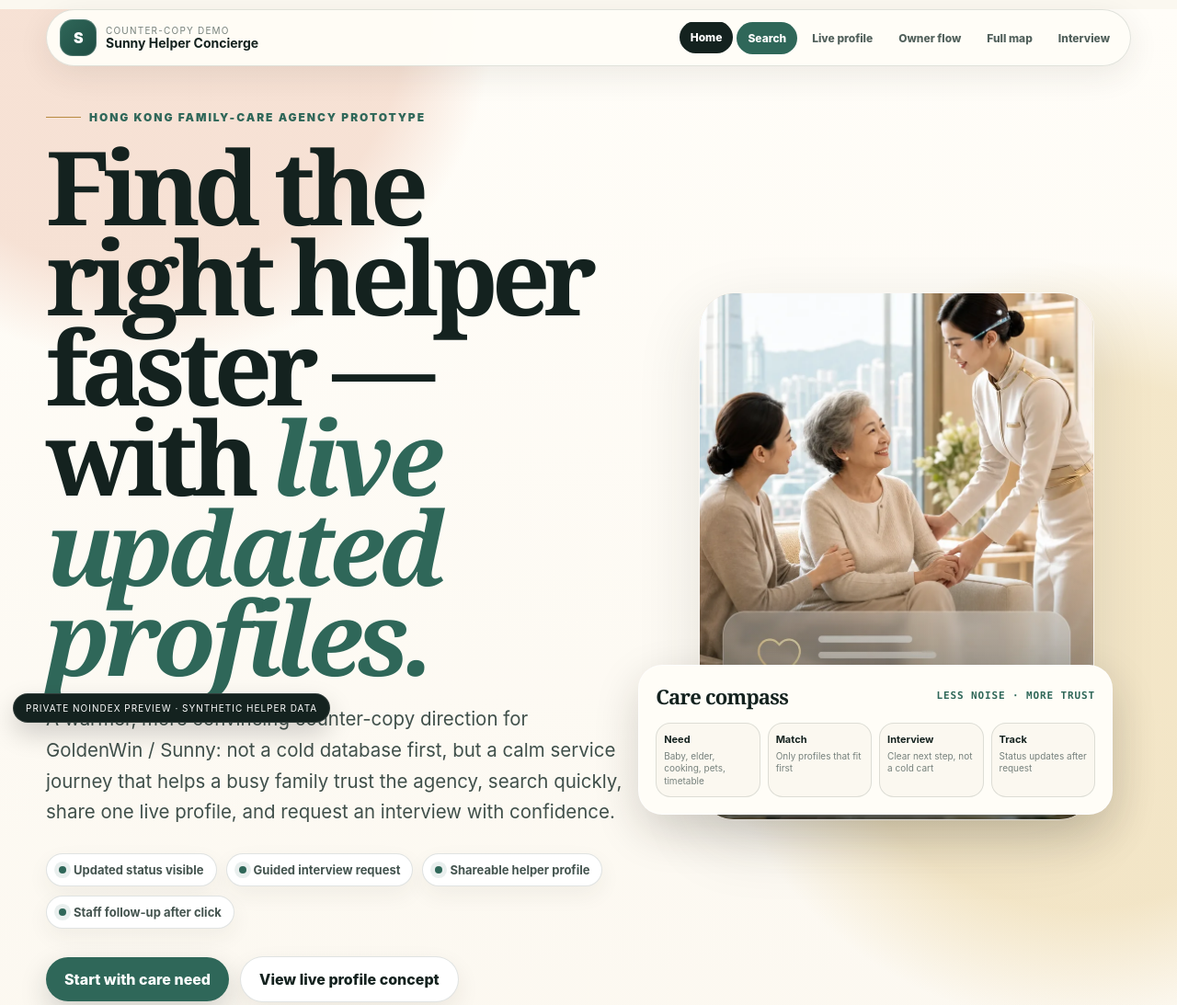
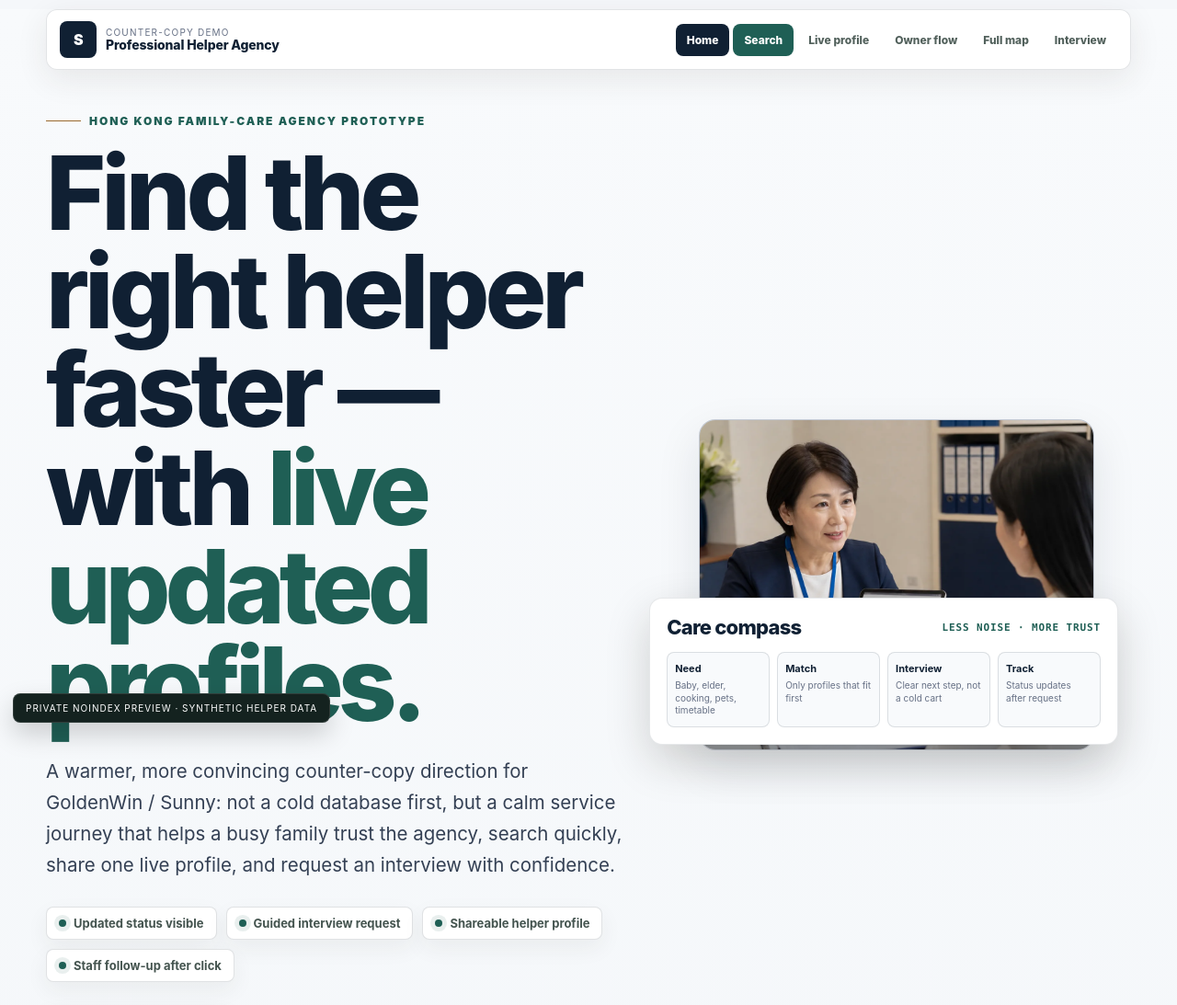
Before and after one commit to garettwong/site-lab-472e3fb9, a plain HTML site: page preview-RalstA6VgG32cRnj/index.html in a window 1280 px wide. Shown: the top 1093 px of the page at 92% size. Drawn offline with Linux system fonts and the light colour scheme.

Commit message:
feat: professionalize maid agency preview visuals

```diff
--- a/preview-RalstA6VgG32cRnj/index.html
+++ b/preview-RalstA6VgG32cRnj/index.html
@@ -5,7 +5,7 @@
 <meta name="viewport" content="width=device-width,initial-scale=1,viewport-fit=cover">
 <meta name="robots" content="noindex,nofollow,noarchive">
 <meta name="description" content="Private noindex counter-copy prototype for a premium Hong Kong helper agency journey. Synthetic data only.">
-<title>Sunny Helper Concierge — Private Counter-Copy Preview</title>
+<title>Professional Helper Agency — Private Counter-Copy Preview</title>
 <style>
 :root{
   --porcelain:#fbf8f0;
@@ -128,6 +128,45 @@ h2{font-family:var(--display);font-size:clamp(2rem,4.8vw,4.45rem);line-height:.9
   .privacy{left:10px;right:10px;text-align:center;padding:8px 10px}.section{padding:58px 0;scroll-margin-top:138px}h1{font-size:clamp(3rem,16vw,4.9rem)}.lead{font-size:1rem}.hero-proof{gap:8px}.proof-pill{font-size:12px;padding:8px 10px}.trust-grid,.helper-list,.need-grid,.profile-facts,.map-grid{grid-template-columns:1fr}.compass-line{grid-template-columns:1fr 1fr}.photo-frame{border-radius:30px}.helper-art{height:132px}.card-actions{grid-template-columns:1fr}.cta .btn{width:100%}.cta-band,.journey{border-radius:30px}.route-card{min-height:auto}.fineprint{padding-bottom:110px}
 }
 @media (prefers-reduced-motion:reduce){*{scroll-behavior:auto!important;transition:none!important;animation:none!important}.reveal{opacity:1;transform:none}}
+
+
+/* Professional correction pass — 2026-07-06
+   Purpose: remove playful/fast-food feel; make it more HK employment-agency, document-led, and credible. */
+:root{
+  --porcelain:#f5f7fa;
+  --paper:#ffffff;
+  --linen:#e5e7eb;
+  --ink:#102033;
+  --soft-ink:#344054;
+  --muted:#667085;
+  --jade:#1f5f55;
+  --jade-2:#173f3a;
+  --gold:#9b6b2f;
+  --gold-2:#c8a061;
+  --blush:#e8edf2;
+  --mist:#eef3f2;
+  --line:rgba(16,32,51,.13);
+  --shadow:0 18px 48px rgba(16,32,51,.10);
+  --tight-shadow:0 10px 28px rgba(16,32,51,.10);
+  --radius:14px;
+  --radius-sm:8px;
+}
+body{background:linear-gradient(180deg,#f8fafc 0%,#eef2f6 55%,#f8fafc 100%)}
+.topbar{border-radius:12px;padding:12px 14px;background:rgba(255,255,255,.96);border-color:rgba(16,32,51,.12)}
+.mark{border-radius:8px;background:#102033;box-shadow:none}.brand small{color:#667085}.brand b{font-weight:850;letter-spacing:-.01em}
+.nav a,.nav a.primary,.nav a:hover,.nav a.active{border-radius:8px;transform:none}.nav a.primary{background:#1f5f55}.nav a:hover,.nav a.active{background:#102033}
+h1{font-family:var(--body);font-weight:850;line-height:.96;letter-spacing:-.045em}h1 em{font-style:normal;color:#1f5f55}.lead{max-width:720px;color:#344054}
+.privacy,.proof-pill,.btn,.chip,.status{border-radius:8px}.btn{box-shadow:0 10px 24px rgba(16,32,51,.16)}.btn:hover{transform:none}.btn.light{box-shadow:none}
+.photo-frame{border-radius:18px;background:#d9dee7;border-color:rgba(16,32,51,.12)}.photo-frame img{aspect-ratio:4/3.35;object-position:center}.photo-frame:after{background:linear-gradient(180deg,rgba(16,32,51,0) 58%,rgba(16,32,51,.42) 100%)}
+.compass-card{border-radius:14px;left:-14px;right:14px;background:#fff;border-color:rgba(16,32,51,.10)}.compass-line div{border-radius:8px;background:#f8fafc}.compass-top strong{font-family:var(--body);font-weight:850}
+.section-head{align-items:start}.kicker{color:#9b6b2f}h2{font-family:var(--body);font-weight:850;letter-spacing:-.035em;line-height:1.02}
+.trust-card,.panel,.helper-card,.field,.admin-card,.profile-sheet,.route-card,.search-console,.journey,.cta-band,.contact-card{border-radius:14px;box-shadow:0 10px 26px rgba(16,32,51,.07)}
+.icon{border-radius:8px;background:#edf4f3}.journey{background:linear-gradient(135deg,#102033,#1f5f55)}.step{border-radius:10px}.step span,.num{border-radius:8px}.field{border-radius:8px;background:#f8fafc}.mini-note{border-radius:8px;background:#f6f3ed}.route-card{border-radius:10px}.route-card.highlight{background:#102033}
+.helper-card{overflow:hidden;background:#fff;border-color:rgba(16,32,51,.12)}.helper-card:hover{transform:none;box-shadow:0 14px 34px rgba(16,32,51,.11)}
+.helper-art{height:214px;margin:0;background:#eef2f6;border-radius:0;position:relative;overflow:hidden}.helper-art:before,.helper-art:after{display:none!important}.helper-photo{width:100%;height:100%;object-fit:cover;object-position:center 18%;display:block}.helper-body{padding:18px 18px 20px}.updated{color:#475467}.tags span{background:#f2f4f7;border-color:#eaecf0;color:#344054;border-radius:6px}.card-actions{grid-template-columns:1fr 1fr}.profile-sheet{background:#fff}.fact{border-radius:8px}.timeline-step .panel{border-radius:10px}.admin-row{border-radius:10px}
+.cta-band{border-radius:16px}.fineprint{color:#667085}
+@media (max-width:620px){.photo-frame,.journey,.cta-band{border-radius:14px}.compass-card{margin:-24px 10px 0}.helper-art{height:230px}.topbar{border-radius:10px}}
+
 </style>
 </head>
 <body data-feature="live-updated-profiles guided-interviews helper-self-update shareable-helper-detail premium-concierge-search">
@@ -136,7 +175,7 @@ h2{font-family:var(--display);font-size:clamp(2rem,4.8vw,4.45rem);line-height:.9
 <header class="shell topbar" aria-label="Preview navigation">
   <a class="brand" href="#/home" aria-label="Sunny Helper Concierge home">
     <span class="mark">S</span>
-    <span><small>Counter-copy demo</small><b>Sunny Helper Concierge</b></span>
+    <span><small>Counter-copy demo</small><b>Professional Helper Agency</b></span>
   </a>
   <nav class="nav" id="nav" aria-label="Sections">
     <a href="#/home" data-route="home">Home</a>
@@ -166,7 +205,7 @@ h2{font-family:var(--display);font-size:clamp(2rem,4.8vw,4.45rem);line-height:.9
     </div>
     <div class="hero-card" aria-label="Family care visual">
       <figure class="photo-frame">
-        <img src="assets/hero-care.webp" alt="Synthetic warm editorial scene of a caregiver supporting an elderly Hong Kong family member">
+        <img src="assets/agency-consultation.webp" alt="Synthetic professional Hong Kong employment agency consultation scene with verified helper profiles">
       </figure>
       <div class="compass-card" aria-label="Care compass">
         <div class="compass-top"><strong>Care compass</strong><span>less noise · more trust</span></div>
@@ -230,10 +269,10 @@ h2{font-family:var(--display);font-size:clamp(2rem,4.8vw,4.45rem);line-height:.9
         <div class="mini-note"><span>✦</span><span><b>Owner value:</b> this can later connect to a 50-helper live database, while the public UI stays simple and premium.</span></div>
       </aside>
       <div class="helper-list" aria-label="Synthetic helper cards">
-        <article class="helper-card"><div class="helper-art" data-initial="M"></div><div class="helper-body"><div class="status-row"><span class="status">Available</span><span class="updated">Updated Jul 06</span></div><h3>Mara · 31</h3><p>Synthetic profile SUN-PH-2601. Warm childcare experience, cooking basics, available for guided interview.</p><div class="tags"><span>Newborn care</span><span>Cooking</span><span>English</span></div><div class="card-actions"><a class="btn light" href="#/detail">Share profile</a><a class="btn jade" href="#/contact">Request interview</a></div></div></article>
-        <article class="helper-card"><div class="helper-art" data-initial="A"></div><div class="helper-body"><div class="status-row"><span class="status">Interview ready</span><span class="updated">Updated Jul 05</span></div><h3>Ana · 36</h3><p>Synthetic profile SUN-PH-2602. Elderly care, medication reminders, careful household routines.</p><div class="tags"><span>Elderly care</span><span>Cleaning</span><span>Cantonese basic</span></div><div class="card-actions"><a class="btn light" href="#/detail">Share profile</a><a class="btn jade" href="#/contact">Request interview</a></div></div></article>
-        <article class="helper-card"><div class="helper-art" data-initial="L"></div><div class="helper-body"><div class="status-row"><span class="status">Available</span><span class="updated">Updated Jul 04</span></div><h3>Lina · 28</h3><p>Synthetic profile SUN-PH-2603. Pet-friendly, groceries, cooking, and tidy routines for busy family homes.</p><div class="tags"><span>Pets</span><span>Marketing trips</span><span>Cooking</span></div><div class="card-actions"><a class="btn light" href="#/detail">Share profile</a><a class="btn jade" href="#/contact">Request interview</a></div></div></article>
-        <article class="helper-card"><div class="helper-art" data-initial="R"></div><div class="helper-body"><div class="status-row"><span class="status">Staff reviewed</span><span class="updated">Updated Jul 03</span></div><h3>Rhea · 34</h3><p>Synthetic profile SUN-PH-2604. Finish-contract style record, school run support and family cooking.</p><div class="tags"><span>Child care</span><span>School run</span><span>HK experience</span></div><div class="card-actions"><a class="btn light" href="#/detail">Share profile</a><a class="btn jade" href="#/contact">Request interview</a></div></div></article>
+        <article class="helper-card"><figure class="helper-art"><img class="helper-photo" src="assets/helper-mara.webp" alt="Synthetic professional profile portrait of Mara"></figure><div class="helper-body"><div class="status-row"><span class="status">Available</span><span class="updated">Updated Jul 06</span></div><h3>Mara · 31</h3><p>Synthetic profile SUN-PH-2601. Warm childcare experience, cooking basics, available for guided interview.</p><div class="tags"><span>Newborn care</span><span>Cooking</span><span>English</span></div><div class="card-actions"><a class="btn light" href="#/detail">Share profile</a><a class="btn jade" href="#/contact">Request interview</a></div></div></article>
+        <article class="helper-card"><figure class="helper-art"><img class="helper-photo" src="assets/helper-ana.webp" alt="Synthetic professional profile portrait of Ana"></figure><div class="helper-body"><div class="status-row"><span class="status">Interview ready</span><span class="updated">Updated Jul 05</span></div><h3>Ana · 36</h3><p>Synthetic profile SUN-PH-2602. Elderly care, medication reminders, careful household routines.</p><div class="tags"><span>Elderly care</span><span>Cleaning</span><span>Cantonese basic</span></div><div class="card-actions"><a class="btn light" href="#/detail">Share profile</a><a class="btn jade" href="#/contact">Request interview</a></div></div></article>
+        <article class="helper-card"><figure class="helper-art"><img class="helper-photo" src="assets/helper-lina.webp" alt="Synthetic professional profile portrait of Lina"></figure><div class="helper-body"><div class="status-row"><span class="status">Available</span><span class="updated">Updated Jul 04</span></div><h3>Lina · 28</h3><p>Synthetic profile SUN-PH-2603. Pet-friendly, groceries, cooking, and tidy routines for busy family homes.</p><div class="tags"><span>Pets</span><span>Marketing trips</span><span>Cooking</span></div><div class="card-actions"><a class="btn light" href="#/detail">Share profile</a><a class="btn jade" href="#/contact">Request interview</a></div></div></article>
+        <article class="helper-card"><figure class="helper-art"><img class="helper-photo" src="assets/helper-rhea.webp" alt="Synthetic professional profile portrait of Rhea"></figure><div class="helper-body"><div class="status-row"><span class="status">Staff reviewed</span><span class="updated">Updated Jul 03</span></div><h3>Rhea · 34</h3><p>Synthetic profile SUN-PH-2604. Finish-contract style record, school run support and family cooking.</p><div class="tags"><span>Child care</span><span>School run</span><span>HK experience</span></div><div class="card-actions"><a class="btn light" href="#/detail">Share profile</a><a class="btn jade" href="#/contact">Request interview</a></div></div></article>
       </div>
     </div>
   </section>
```
Also changed, not shown: preview-RalstA6VgG32cRnj/assets/agency-consultation.webp (added), preview-RalstA6VgG32cRnj/assets/helper-ana.webp (added), preview-RalstA6VgG32cRnj/assets/helper-lina.webp (added), preview-RalstA6VgG32cRnj/assets/helper-mara.webp (added), preview-RalstA6VgG32cRnj/assets/helper-rhea.webp (added), 2 other files.
